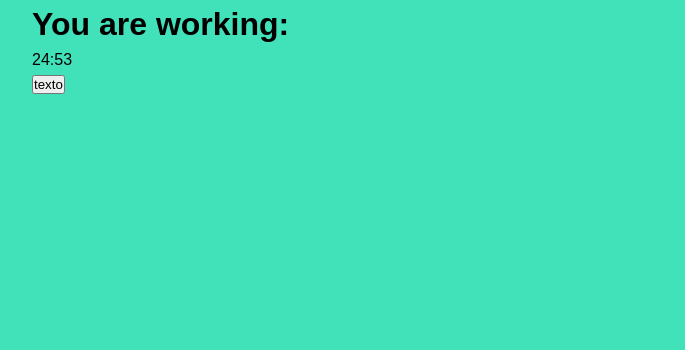
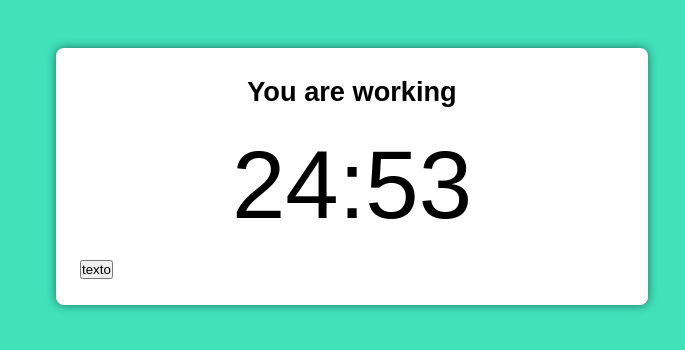
Before and after one commit to PascoalKahamba/pomodoro, a React (Vite) app: page / in a window 1280 px wide. Shown: the top 350 px of the page, without its empty margins (288-973 px from the left). Built offline with nearby package versions, Linux system fonts and the light colour scheme.

Commit message:
added styles on the classes hidden pomodoro and working

```diff
--- a/src/Components/PomodoroTimer.tsx
+++ b/src/Components/PomodoroTimer.tsx
@@ -16,7 +16,7 @@ const PomodoroTimer = ({ PromodoroTime }: Props) => {
   }, 1000);
   return (
     <div className="pomodoro">
-      <h1>You are working:</h1>
+      <h2>You are working</h2>
       <Timer mainTime={mainTime} />
       <Button text="texto" onClick={() => console.log(1)} />
     </div>
--- a/src/index.css
+++ b/src/index.css
@@ -17,3 +17,21 @@ body {
 .working {
   background-color: #ef5d50;
 }
+.hidden {
+  display: none;
+}
+.pomodoro {
+  margin: 3rem 1.5rem;
+  padding: 1.5rem;
+  border-radius: 0.5rem;
+  background: white;
+  box-shadow: 0 0 10px rgba(0, 0, 0, 0.5);
+}
+.pomodoro h2 {
+  font-size: 1.7rem;
+  text-align: center;
+}
+.pomodoro .timer {
+  text-align: center;
+  font-size: 6rem;
+}
```
